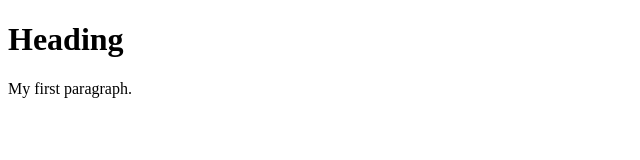
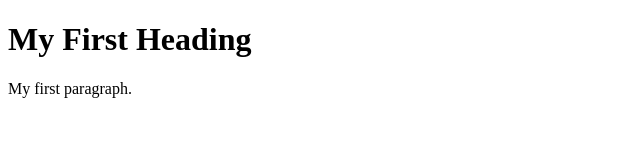
Before and after one commit to Plusibo/git-demo, a plain HTML site: page web/index.html in a window 1280 px wide. Shown: the whole page, without its empty margins (0-640 px from the left). Drawn offline with Linux system fonts and the light colour scheme.

```diff
--- a/web/index.html
+++ b/web/index.html
@@ -2,8 +2,7 @@
 <html>
 <body>
 
-<title>Home Page</title>
-<h1>Heading</h1>
+<h1>My First Heading</h1>
 
 <p>My first paragraph.</p>
 
```
Also changed, not shown: index.html (deleted, +0 -11 lines).
